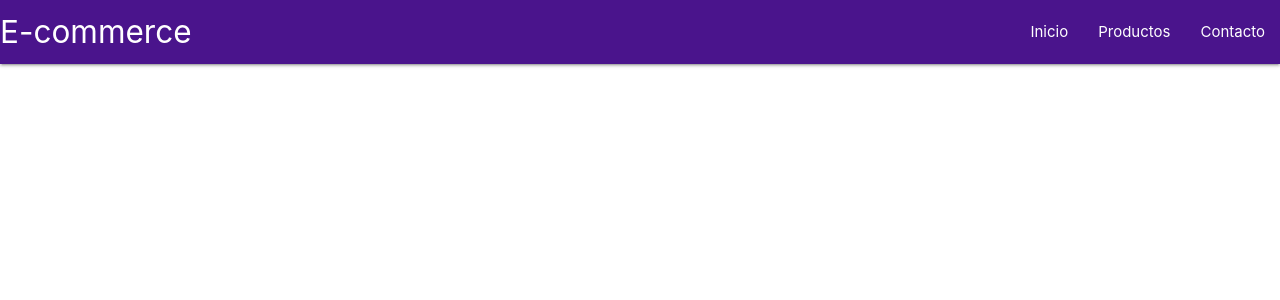
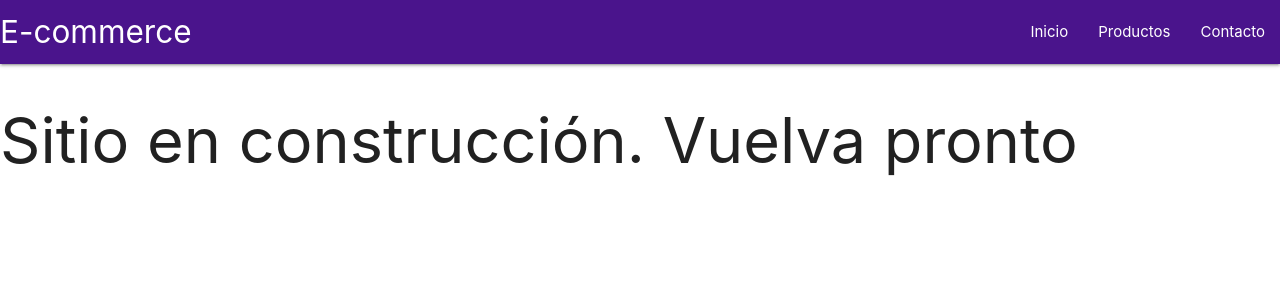
Before and after one commit to MatiasGonzalez89/tienda-react, a React (Create React App) app: page / in a window 1280 px wide. Shown: the top 300 px of the page. Built offline with nearby package versions, Linux system fonts and the light colour scheme.

Commit message:
agrego carrito y contenedor

```diff
--- a/package.json
+++ b/package.json
@@ -3,6 +3,7 @@
   "version": "0.1.0",
   "private": true,
   "dependencies": {
+    "@mui/icons-material": "^5.8.4",
     "@testing-library/jest-dom": "^5.16.4",
     "@testing-library/react": "^13.3.0",
     "@testing-library/user-event": "^13.5.0",
--- a/src/App.js
+++ b/src/App.js
@@ -1,11 +1,13 @@
 import './App.css';
 import NavBar from './components/NavBar';
 import 'materialize-css/dist/css/materialize.min.css';
+import ItemListContainer from './components/ItemListContainer';
 
 function App() {
   return (
     <div className="App">
       <NavBar />
+      <ItemListContainer />
     </div>
   );
 }
--- /dev/null
+++ b/src/components/CartWidget.jsx
@@ -0,0 +1,9 @@
+import React from 'react';
+
+const CartWidget = () => {
+    <>
+        <img src={require('../img/carrito.png')} alt="carrito de compras" />
+    </>
+};
+
+export default CartWidget
--- /dev/null
+++ b/src/components/ItemListContainer.jsx
@@ -0,0 +1,5 @@
+const ItemListContainer = ({greeting}) => {
+return <h1>Sitio en construcción. Vuelva pronto{greeting}</h1>
+}
+
+export default ItemListContainer
--- a/src/components/NavBar.js
+++ /dev/null
@@ -1,18 +0,0 @@
-
-
-const NavBar = () => {
-  return (
-    <nav>
-      <div class="nav-wrapper #4a148c purple darken-4">
-        <a href="#" class="brand-logo">E-commerce</a>
-        <ul id="nav-mobile" class="right hide-on-med-and-down">
-          <li><a href="#">Inicio</a></li>
-          <li><a href="#">Productos</a></li>
-          <li><a href="#">Contacto</a></li>
-        </ul>
-      </div>
-    </nav>
-  )
-}
-
-export default NavBar;
--- /dev/null
+++ b/src/components/NavBar.jsx
@@ -0,0 +1,20 @@
+import CartWidget from "./CartWidget";
+const NavBar = () => {
+  return (
+    <>
+      <nav>
+        <div class="nav-wrapper #4a148c purple darken-4">
+          <a href="#" class="brand-logo">E-commerce</a>
+          <ul id="nav-mobile" class="right hide-on-med-and-down">
+            <li><a href="#">Inicio</a></li>
+            <li><a href="#">Productos</a></li>
+            <li><a href="#">Contacto</a></li>
+          </ul>
+        </div>
+        <CartWidget />
+      </nav>
+    </>
+  )
+}
+
+export default NavBar;
```
Also changed, not shown: src/img/carrito.png (added), 1 other file (tests, documents, lock files or other folders).
